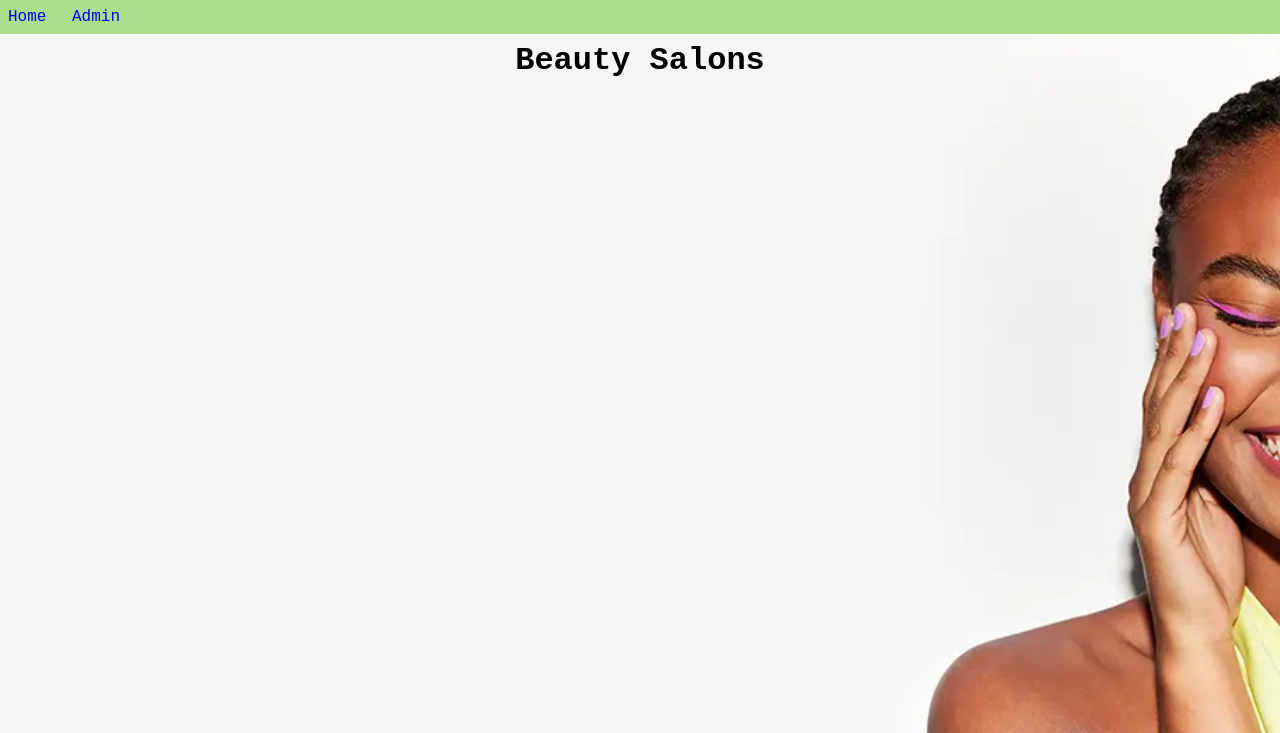
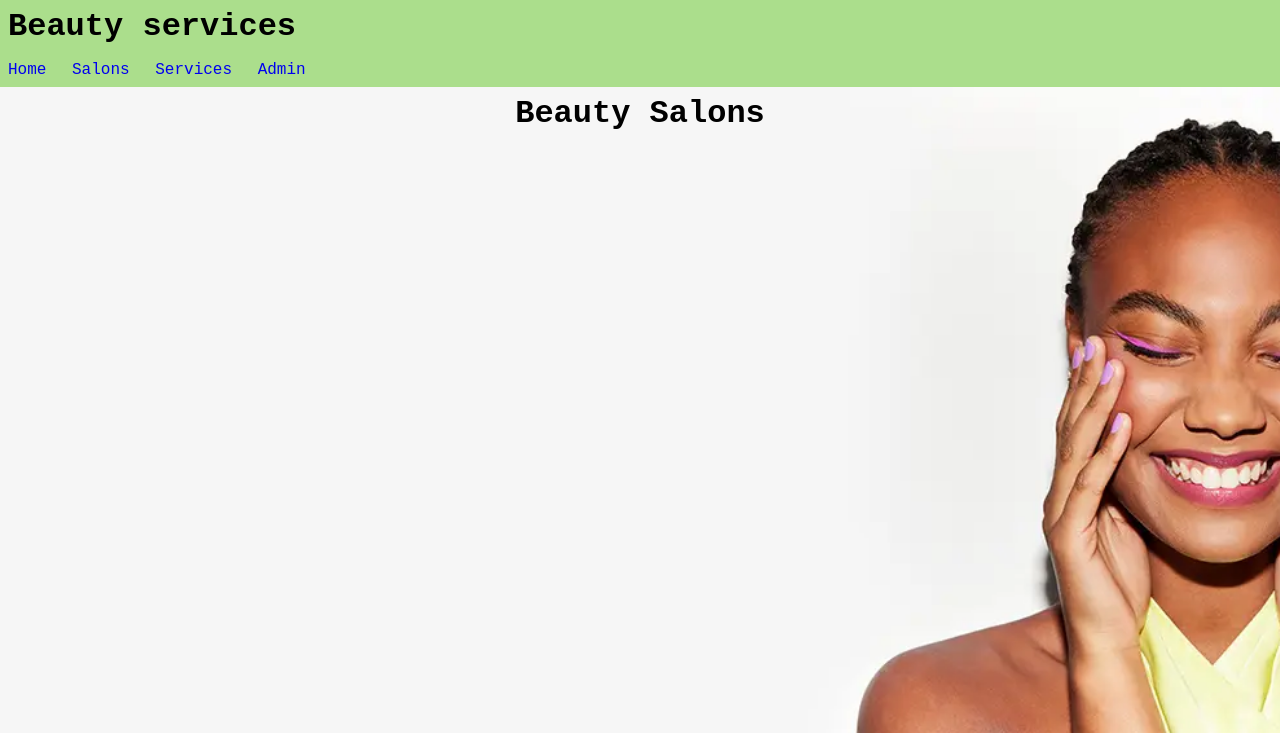
Before and after one commit to IngridaVaitkuviene/ptu5_django_beauty_services, a Django app: page /salons/ in a window 1280 px wide. Shown: the top 733 px of the page. Run offline with Django 4.2, Linux system fonts and the light colour scheme; data that the repository does not hold is empty.

Commit message:
salons, services buttons added

```diff
--- a/ptu5_beauty_services/beauty_services/templates/beauty_services/base.html
+++ b/ptu5_beauty_services/beauty_services/templates/beauty_services/base.html
@@ -10,12 +10,16 @@
 </head>
 <body>
     <header>
+        <h1>Beauty services</h1>
         <div class="container">
             {% block nav %}
             <a href="{% url 'index' %}">Home</a>
+            <a href="{% url 'salons' %}">Salons</a>
+            <a href="{% url 'services' %}">Services</a>
             <a href="{% url 'admin:index' %}">Admin</a>
             {% endblock nav %}
         </div>
+
     </header>
     <main>
         <div class="container">
```
